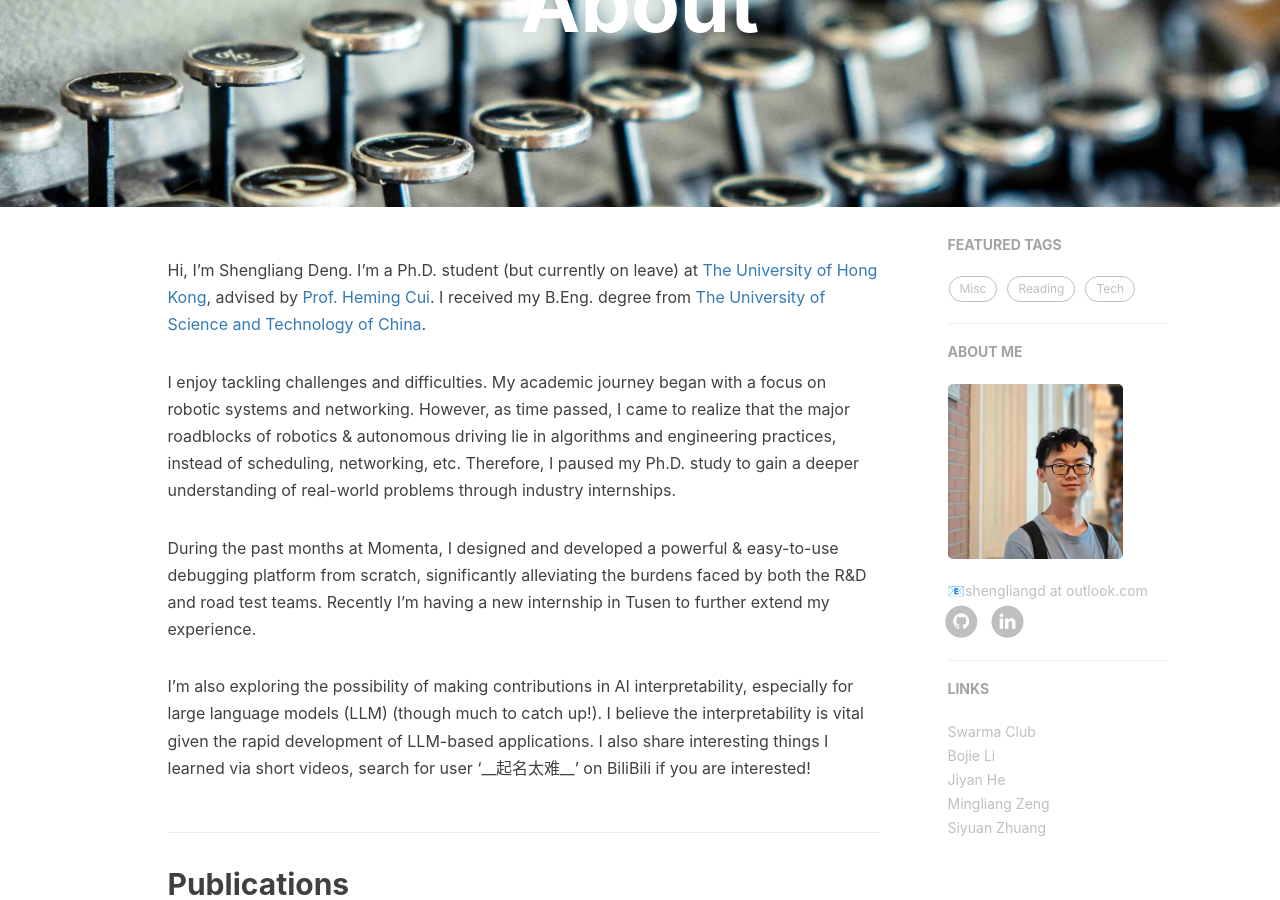
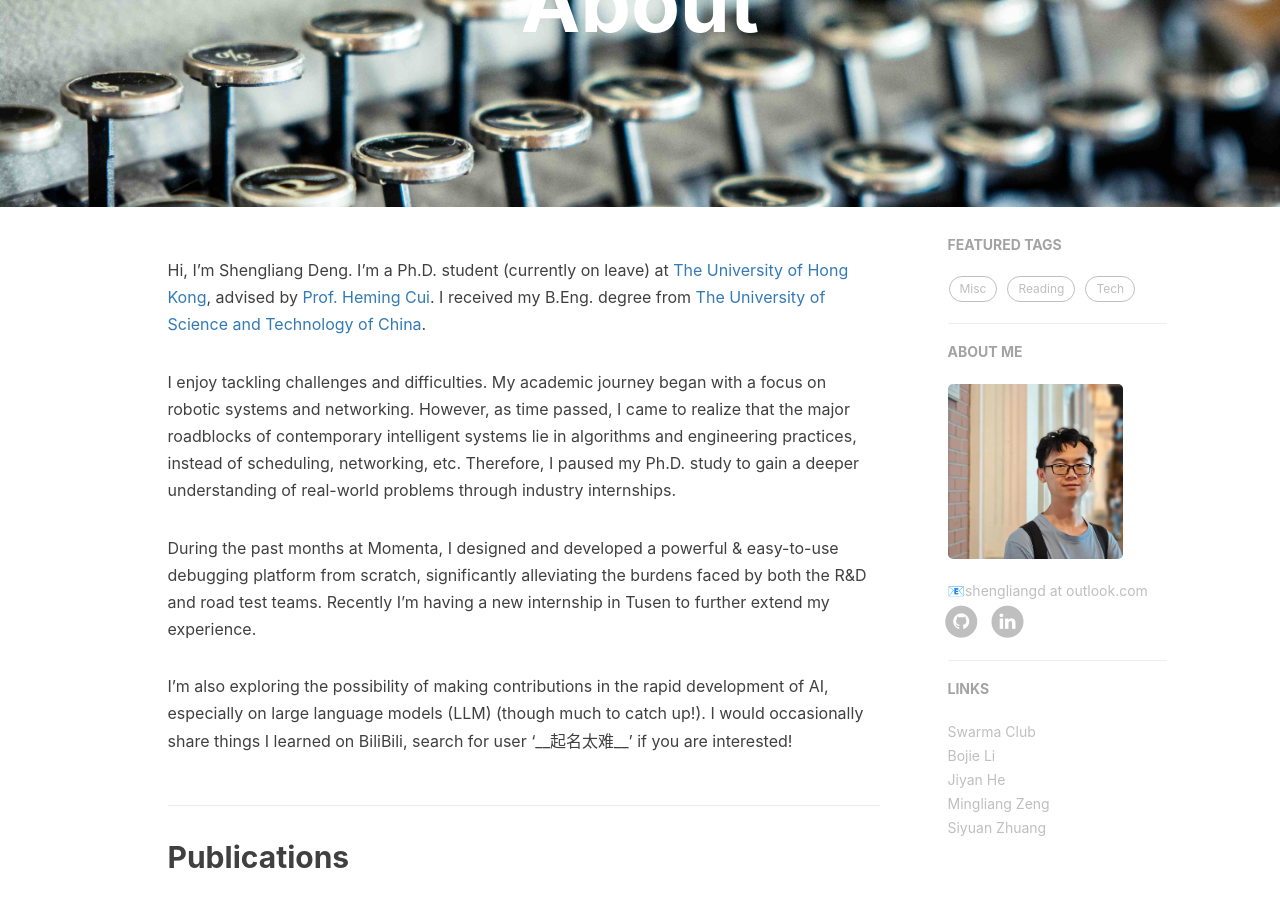
Before and after one commit to shengliangd/shengliangd.github.io, a Jekyll site: the page built from about.html, in a window 1280 px wide and 900 px high, scrolled down 191 px. Built offline with Jekyll 4.4.1, drawn with Linux system fonts in a browser that asks for light colours; nearby versions of some CDN libraries; comment, search, counter and statistics services are not loaded.

Commit message:
Update en.md

```diff
--- a/_includes/about/en.md
+++ b/_includes/about/en.md
@@ -1,14 +1,14 @@
 Hi, I'm Shengliang Deng.
-I'm a Ph.D. student (but currently on leave) at [The University of Hong Kong](https://www.hku.hk/), advised by [Prof. Heming Cui](https://www.cs.hku.hk/~heming).
+I'm a Ph.D. student (currently on leave) at [The University of Hong Kong](https://www.hku.hk/), advised by [Prof. Heming Cui](https://www.cs.hku.hk/~heming).
 I received my B.Eng. degree from [The University of Science and Technology of China](https://en.ustc.edu.cn/).
 
 I enjoy tackling challenges and difficulties.
-My academic journey began with a focus on robotic systems and networking. However, as time passed, I came to realize that the major roadblocks of robotics & autonomous driving lie in algorithms and engineering practices, instead of scheduling, networking, etc.
+My academic journey began with a focus on robotic systems and networking. However, as time passed, I came to realize that the major roadblocks of contemporary intelligent systems lie in algorithms and engineering practices, instead of scheduling, networking, etc.
 Therefore, I paused my Ph.D. study to gain a deeper understanding of real-world problems through industry internships.
 
 During the past months at Momenta, I designed and developed a powerful & easy-to-use debugging platform from scratch, significantly alleviating the burdens faced by both the R&D and road test teams. Recently I’m having a new internship in Tusen to further extend my experience.
 
-I’m also exploring the possibility of making contributions in AI interpretability, especially for large language models (LLM) (though much to catch up!). I believe the interpretability is vital given the rapid development of LLM-based applications. I also share interesting things I learned via short videos, search for user '\_\_起名太难\_\_' on BiliBili if you are interested!
+I’m also exploring the possibility of making contributions in the rapid development of AI, especially on large language models (LLM) (though much to catch up!). I would occasionally share things I learned on BiliBili, search for user '\_\_起名太难\_\_' if you are interested!
 
 ## Publications
 
```
